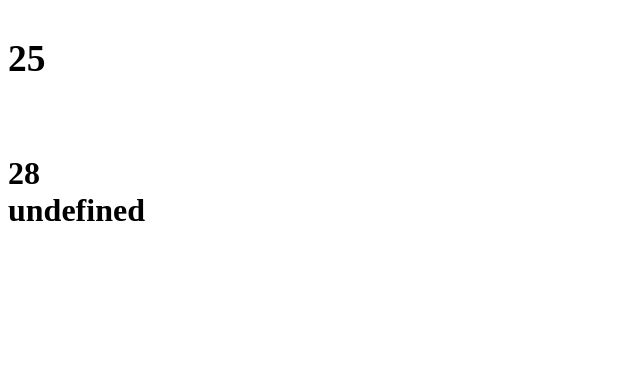
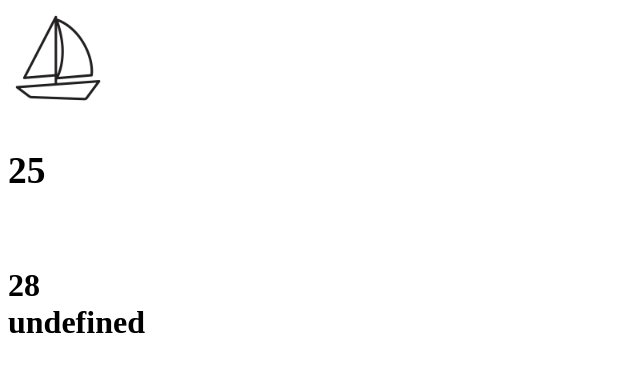
Before and after one commit to GameChanger77/RealtimeMarineTracker, a plain HTML site: page index.html in a window 1280 px wide. Shown: the whole page, without its empty margins (0-640 px from the left). Drawn offline with Linux system fonts and the light colour scheme.

Commit message:
added image

```diff
--- a/index.html
+++ b/index.html
@@ -6,6 +6,7 @@
     <title>Realtime Marine Tracker</title>
 </head>
 <body>
+    <img src="./images/stolenboat.png" width="100" height="100">
     <script src="./index.js"></script>
 
     <script>
```
Also changed, not shown: images/stolenboat.png (added), 1 other file.
